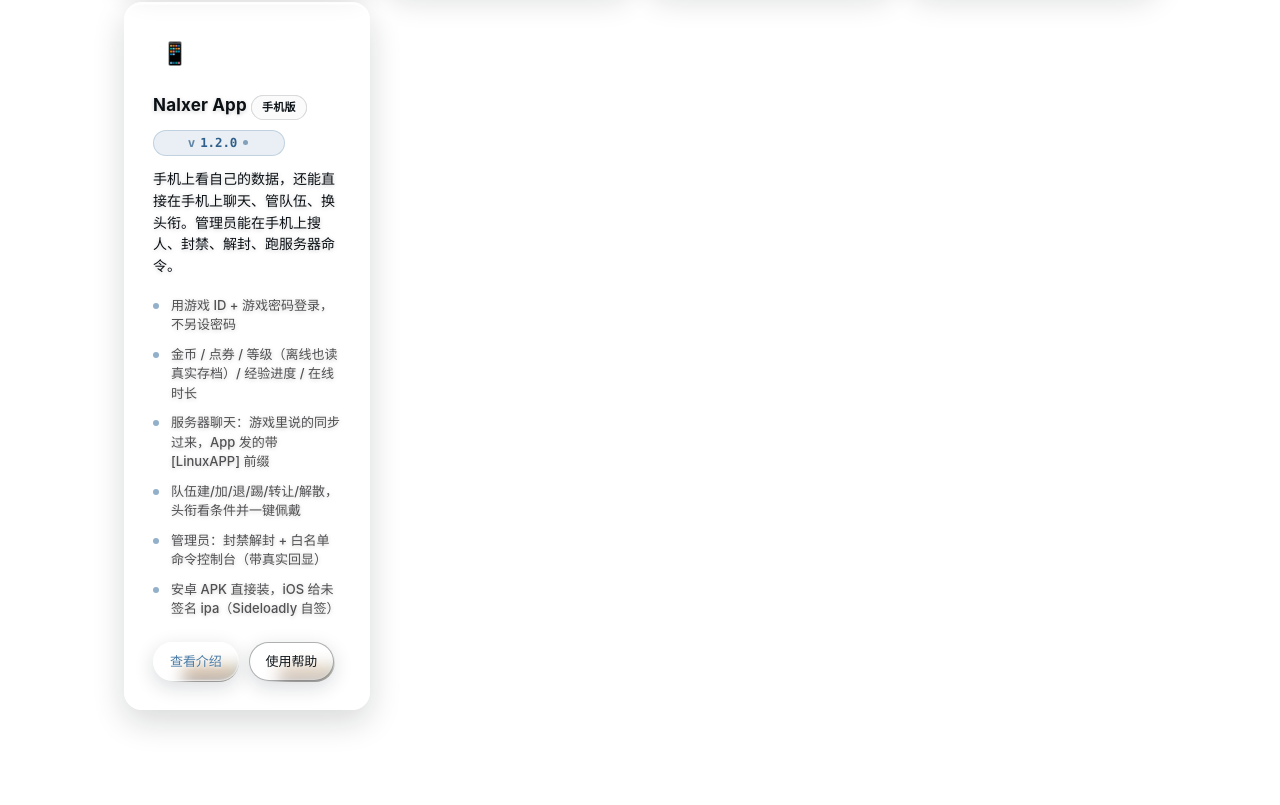
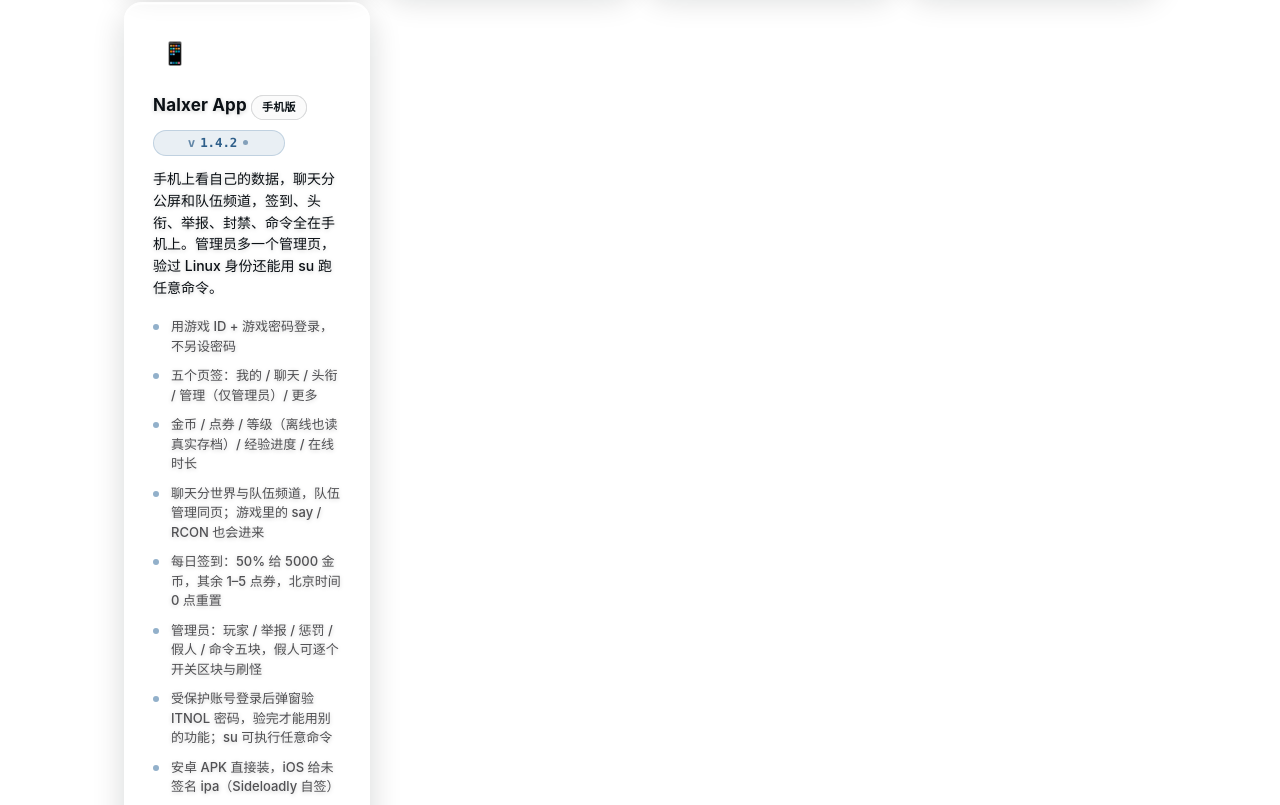
Before and after one commit to liuxuanming2021/InTheNameOfLinux, a plain HTML site: page index.html in a window 1280 px wide. Shown: the part 2780-3585 px from the top of the page. Drawn offline with Linux system fonts and the light colour scheme.

Commit message:
site: 首页 Nalxer 卡片升到 1.4.2

```diff
--- a/index.html
+++ b/index.html
@@ -383,14 +383,16 @@
       <div class="card reveal">
         <div class="card-icon">📱</div>
         <h3>Nalxer App <span class="badge badge-new">手机版</span></h3>
-        <p class="plug-ver">1.2.0</p>
-        <p>手机上看自己的数据，还能直接在手机上聊天、管队伍、换头衔。管理员能在手机上搜人、封禁、解封、跑服务器命令。</p>
+        <p class="plug-ver">1.4.2</p>
+        <p>手机上看自己的数据，聊天分公屏和队伍频道，签到、头衔、举报、封禁、命令全在手机上。管理员多一个管理页，验过 Linux 身份还能用 su 跑任意命令。</p>
         <ul>
             <li>用游戏 ID + 游戏密码登录，不另设密码</li>
+            <li>五个页签：我的 / 聊天 / 头衔 / 管理（仅管理员）/ 更多</li>
             <li>金币 / 点券 / 等级（离线也读真实存档）/ 经验进度 / 在线时长</li>
-            <li>服务器聊天：游戏里说的同步过来，App 发的带 [LinuxAPP] 前缀</li>
-            <li>队伍建/加/退/踢/转让/解散，头衔看条件并一键佩戴</li>
-            <li>管理员：封禁解封 + 白名单命令控制台（带真实回显）</li>
+            <li>聊天分世界与队伍频道，队伍管理同页；游戏里的 say / RCON 也会进来</li>
+            <li>每日签到：50% 给 5000 金币，其余 1–5 点券，北京时间 0 点重置</li>
+            <li>管理员：玩家 / 举报 / 惩罚 / 假人 / 命令五块，假人可逐个开关区块与刷怪</li>
+            <li>受保护账号登录后弹窗验 ITNOL 密码，验完才能用别的功能；su 可执行任意命令</li>
             <li>安卓 APK 直接装，iOS 给未签名 ipa（Sideloadly 自签）</li>
         </ul>
         <div class="card-links">
```
